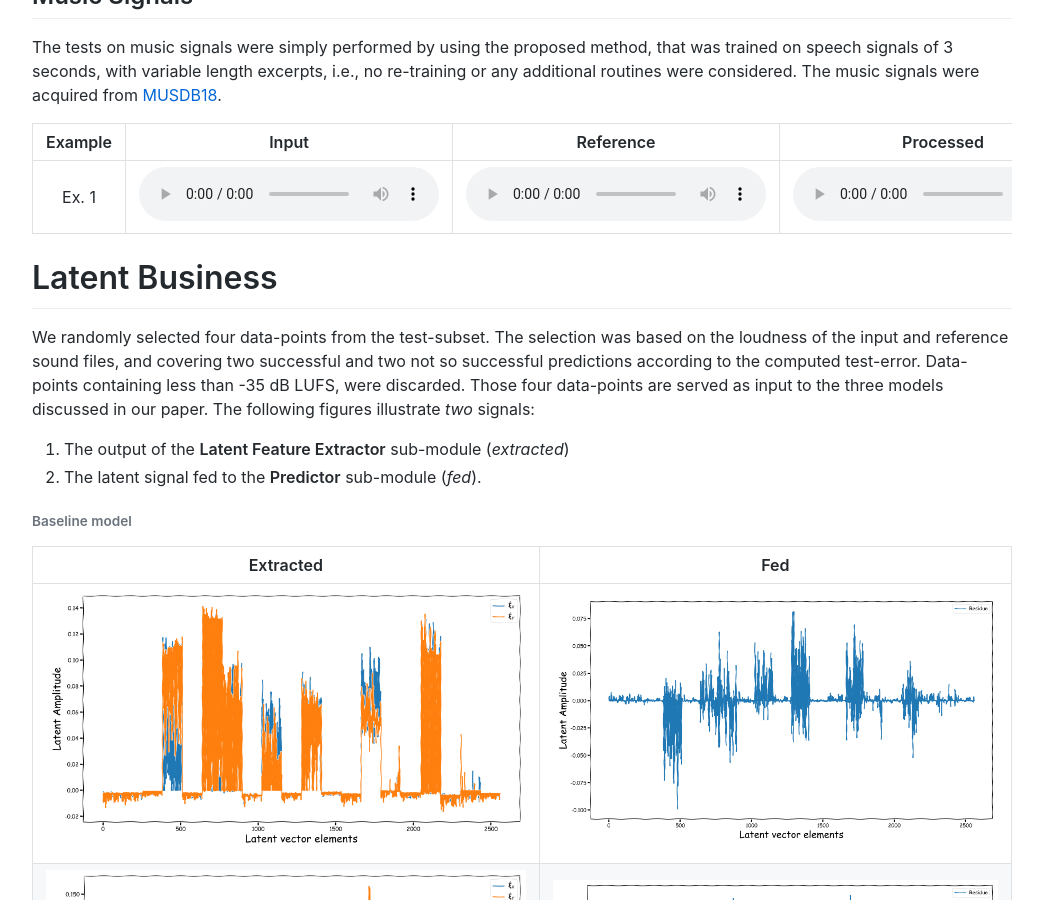
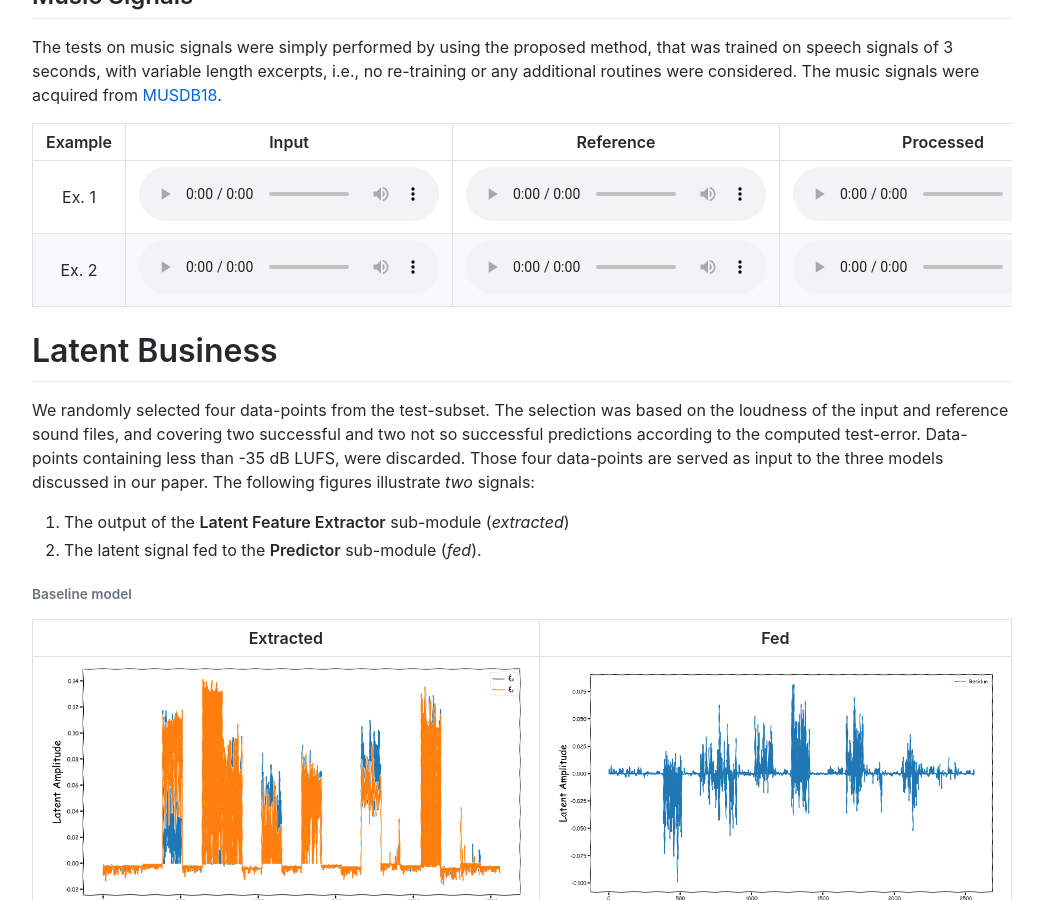
Before and after one commit to Js-Mim/sp-demo, a Jekyll site: the page built from index.md, in a window 1280 px wide and 900 px high, scrolled down 8529 px. Shown: the whole window, without its empty margins (118-1161 px from the left). Built offline with Jekyll 4.4.1, drawn with Linux system fonts in a browser that asks for light colours; comment, search, counter and statistics services are not loaded.

Commit message:
Update index.md

```diff
--- a/index.md
+++ b/index.md
@@ -78,6 +78,7 @@ The tests on music signals were simply performed by using the proposed method, t
 |**Example**|**Input**|**Reference**|**Processed**|
 |:--------:|:-------:|:-----------:|:-----------:|
 | Ex. 1 | <audio controls="1"><source src="https://raw.githubusercontent.com/Js-Mim/sp-demo/master/application_examples/mus_ex_1_input.wav"></audio> | <audio controls="1"><source src="https://raw.githubusercontent.com/Js-Mim/sp-demo/master/application_examples/mus_ex_1_target.wav"></audio> | <audio controls="1"><source src="https://raw.githubusercontent.com/Js-Mim/sp-demo/master/application_examples/mus_ex_1_processed.wav"></audio> |
+| Ex. 2 | <audio controls="1"><source src="https://raw.githubusercontent.com/Js-Mim/sp-demo/master/application_examples/mus_ex_2_input.wav"></audio> | <audio controls="1"><source src="https://raw.githubusercontent.com/Js-Mim/sp-demo/master/application_examples/mus_ex_2_target.wav"></audio> | <audio controls="1"><source src="https://raw.githubusercontent.com/Js-Mim/sp-demo/master/application_examples/mus_ex_2_processed.wav"></audio> |
 
 # Latent Business
 
```
